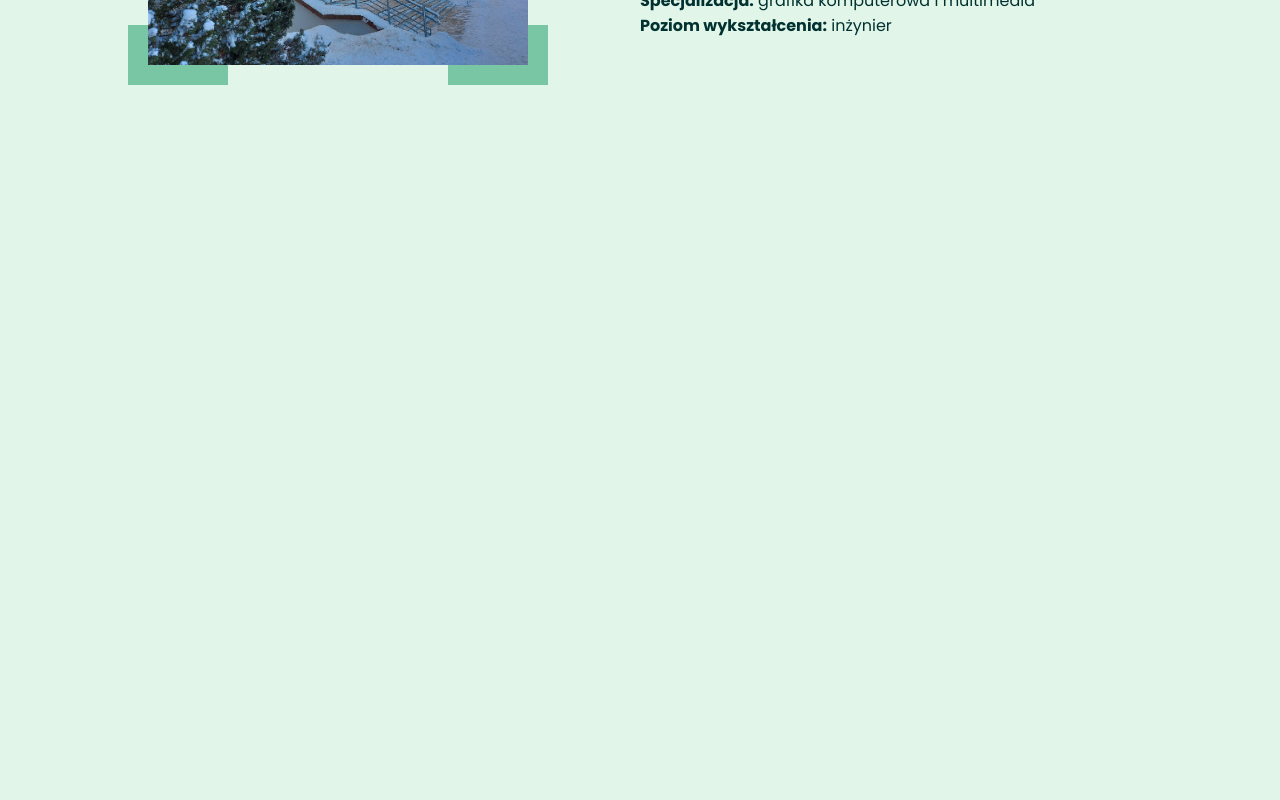
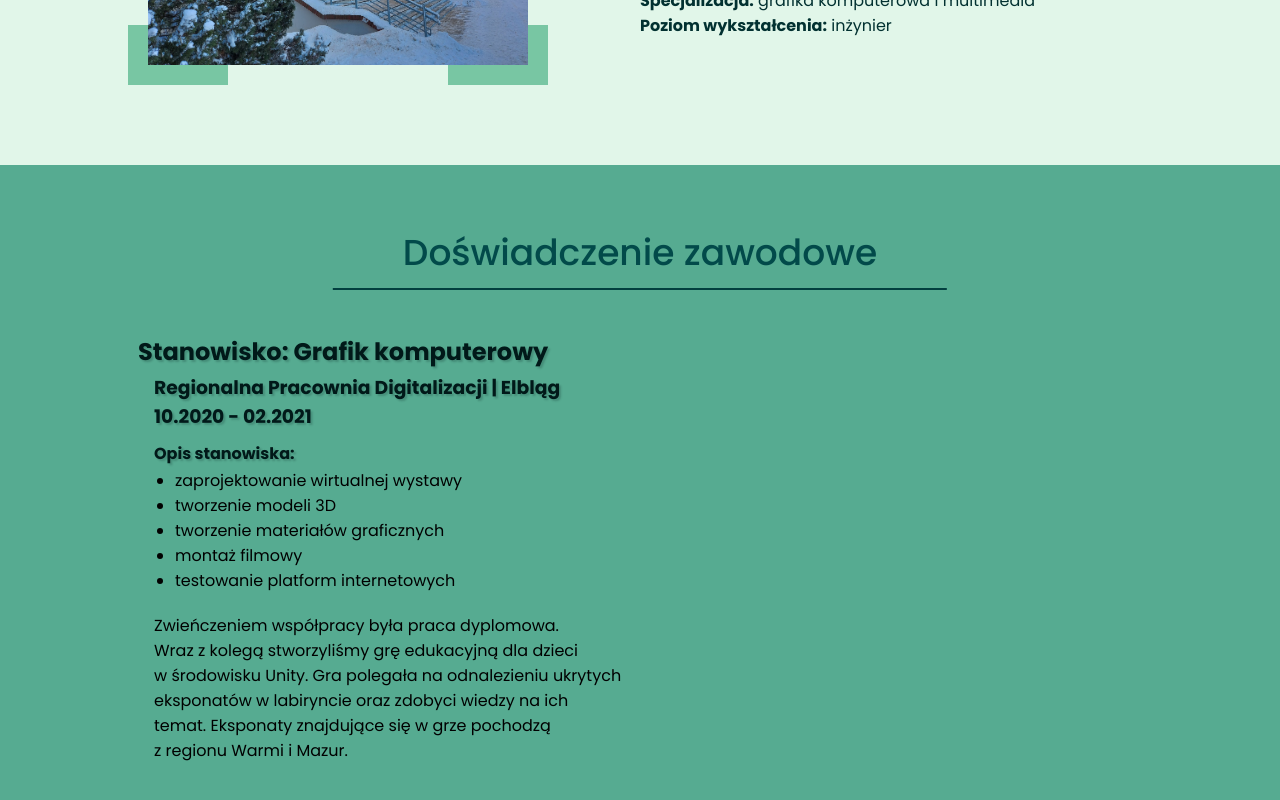
Before and after one commit to JAKUBSAJKO/project-to-cv, a React (Create React App) app: page / in a window 1280 px wide. Shown: the part 1170-1970 px from the top of the page. Before the commit the page ends 1335 px from the top, so only its background shows below. Built offline with nearby package versions, Linux system fonts and the light colour scheme.

Commit message:
work experience component version 1

```diff
--- a/src/App.js
+++ b/src/App.js
@@ -2,12 +2,14 @@ import "./App.css";
 // import components
 import Name from "./components/name/Name.js";
 import Education from "./components/education/Education";
+import Workexp from "./components/workExperience/WorkExp";
 
 function App() {
   return (
     <div className="App">
       <Name />
       <Education />
+      <Workexp />
     </div>
   );
 }
--- a/src/components/education/Education.css
+++ b/src/components/education/Education.css
@@ -1,4 +1,5 @@
 .edu-container {
+  position: relative;
   width: 80%;
   margin: 0 auto;
   padding: 60px 0;
--- /dev/null
+++ b/src/components/workExperience/WorkExp.css
@@ -0,0 +1,71 @@
+.work-container {
+  position: relative;
+  background: #56ab91;
+  width: 100vw;
+  height: 100vh;
+  padding: 60px 0;
+}
+
+.work-container-bg {
+  width: 80%;
+  margin: 0 auto;
+}
+
+.work-header h2 {
+  position: relative;
+  padding-bottom: 10px;
+  text-align: center;
+  font-weight: 500;
+  font-size: 36px;
+  color: hsl(180, 94%, 15%);
+}
+
+.work-header h2::after {
+  position: absolute;
+  content: "";
+  height: 2px;
+  width: 60%;
+  bottom: 0%;
+  left: 50%;
+  transform: translateX(-50%);
+  background: #023f3f;
+}
+
+.work-content {
+  display: flex;
+}
+
+.leftside {
+  flex: 1;
+  padding: 40px 10px 10px 10px;
+}
+
+.leftside h2 {
+  color: hsl(180, 94%, 5%);
+  text-shadow: 2px 2px 2px rgba(1, 25, 25, 0.2);
+  padding: 4px 0;
+}
+
+.leftside h3 {
+  color: hsl(180, 94%, 5%);
+  text-shadow: 2px 2px 2px rgba(1, 25, 25, 0.2);
+  padding-left: 16px;
+}
+
+.leftside h4 {
+  color: hsl(180, 94%, 5%);
+  text-shadow: 2px 2px 2px rgba(1, 25, 25, 0.2);
+  padding: 10px 0 0 16px;
+}
+
+.leftside ul {
+  padding: 2px 0 10px 37px;
+}
+
+.leftside p {
+  padding: 10px 16px;
+}
+
+.rightside {
+  flex: 1;
+}
--- /dev/null
+++ b/src/components/workExperience/WorkExp.js
@@ -0,0 +1,43 @@
+import React from "react";
+import "./WorkExp.css";
+
+const Workexp = () => {
+  return (
+    <div className="work-container">
+      <div className="work-container-bg">
+        <div className="work-header">
+          <h2>Doświadczenie zawodowe</h2>
+        </div>
+        <div className="work-content">
+          <div className="leftside">
+            <h2>
+              <b>Stanowisko: Grafik komputerowy</b>
+            </h2>
+            <h3>Regionalna Pracownia Digitalizacji | Elbląg</h3>
+            <h3>10.2020 - 02.2021</h3>
+            <h4>Opis stanowiska:</h4>
+            <ul>
+              <li>zaprojektowanie wirtualnej wystawy</li>
+              <li>tworzenie modeli 3D</li>
+              <li>tworzenie materiałów graficznych</li>
+              <li>montaż filmowy</li>
+              <li>testowanie platform internetowych</li>
+            </ul>
+            <p>
+              Zwieńczeniem współpracy była praca dyplomowa. <br />
+              Wraz z kolegą stworzyliśmy grę edukacyjną dla dzieci <br />w
+              środowisku Unity. Gra polegała na odnalezieniu ukrytych eksponatów
+              w labiryncie oraz zdobyci wiedzy na ich temat. Eksponaty
+              znajdujące się w grze pochodzą <br />z regionu Warmi i Mazur.
+            </p>
+          </div>
+          <div className="rightside">
+            <div className="slider"></div>
+          </div>
+        </div>
+      </div>
+    </div>
+  );
+};
+
+export default Workexp;
```
